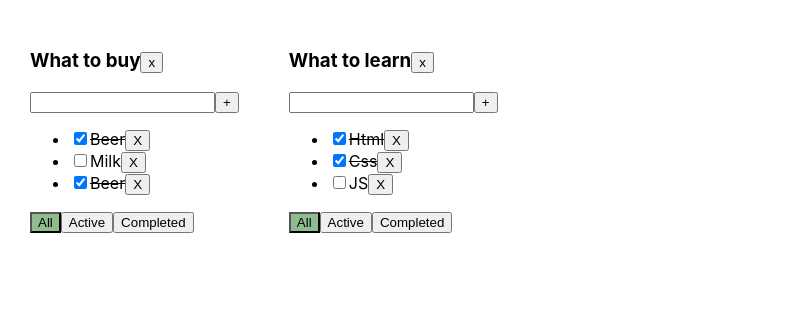
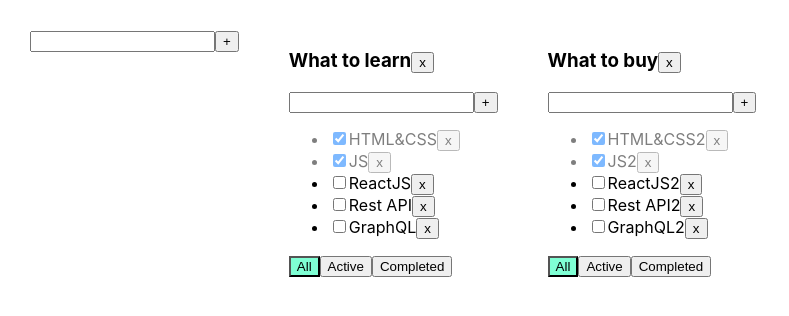
Before and after one commit to AlexChernov1996/Todolist, a React (Create React App) app: page / in a window 1280 px wide. Shown: the top 316 px of the page, without its empty margins (0-789 px from the left). Built offline with nearby package versions, Linux system fonts and the light colour scheme.

Commit message:
Lesson6 "Add EditableSpan and AddItemForm"

```diff
--- /dev/null
+++ b/src/AddItemForm.tsx
@@ -0,0 +1,38 @@
+import React, {ChangeEvent, useState} from 'react';
+import {KeyboardEvent} from 'react'
+
+type AddItemPropsType = {
+    addItem: (title: string) => void
+}
+export const AddItemForm = (props: AddItemPropsType) => {
+    let [title, setTitle] = useState("")
+    let [error, setError] = useState<string | null>(null)
+    const onChangeHandler = (e: ChangeEvent<HTMLInputElement>) => {
+        setTitle(e.currentTarget.value)
+    }
+    const onKeyPressHandler = (e: KeyboardEvent<HTMLInputElement>) => {
+        if (e.key === 'Enter') {
+            props.addItem(title)
+            setTitle('')
+        }
+    }
+    const addItem = () => {
+        if (title.trim() !== "") {
+            props.addItem(title);
+            setTitle("");
+        } else {
+            setError("Title is required");
+        }
+    }
+    return (
+        <div>
+            <input value={title}
+                   onChange={onChangeHandler}
+                   onKeyPress={onKeyPressHandler}
+                   className={error ? "error" : ""}
+            />
+            <button onClick={addItem}>+</button>
+            {error && <div className="error-message">{error}</div>}
+        </div>
+    );
+};
--- a/src/App.css
+++ b/src/App.css
@@ -6,12 +6,19 @@
 .App > div {
   margin-right: 50px;
 }
-.active{
-  background-color: darkseagreen;
+
+.error {
+  border: red 1px solid;
 }
-.completed{
-  text-decoration: line-through;
+
+.error-message {
+  color: red;
 }
-.error{
-  border-color: red;
+
+.active-filter {
+  background-color: aquamarine;
 }
+
+.is-done {
+  opacity: 0.5;
+}
--- a/src/App.tsx
+++ b/src/App.tsx
@@ -1,83 +1,113 @@
 import React, {useState} from 'react';
 import './App.css';
-import Todolist from "./Todolist";
-import {v1} from "uuid";
-import todolist from "./Todolist";
+import {Todolist} from './Todolist';
+import {v1} from 'uuid';
+import {AddItemForm} from "./AddItemForm";
 
-export type TodolistType = {
+export type FilterValuesType = "all" | "active" | "completed";
+export type todolistsType = {
     id: string
     title: string
     filter: FilterValuesType
 }
-export type FilterValuesType = 'all' | 'active' | 'completed'
-export type TaskType = {
-    id: string
-    title: string
-    isDone: boolean
-}
-export type TasksStateType = {
-    [todolistId: string]: Array<TaskType>
-}
 
 function App() {
-    const todolist_1 = v1()
-    const todolist_2 = v1()
-    const [todolists, setTodolists] = useState<TodolistType[]>([
-        {id: todolist_1, title: 'What to buy', filter: 'all'},
-        {id: todolist_2, title: 'What to learn', filter: 'all'},
+
+    let todolistID1 = v1();
+    let todolistID2 = v1();
+
+    let [todolists, setTodolists] = useState<Array<todolistsType>>([
+        {id: todolistID1, title: 'What to learn', filter: 'all'},
+        {id: todolistID2, title: 'What to buy', filter: 'all'},
     ])
-    const [tasks, setTasks] = useState<TasksStateType>({
-        [todolist_1]: [
-            {id: v1(), title: 'Beer', isDone: true},
-            {id: v1(), title: 'Milk', isDone: false},
-            {id: v1(), title: 'Beer', isDone: true},
+
+    let [tasks, setTasks] = useState({
+        [todolistID1]: [
+            {id: v1(), title: "HTML&CSS", isDone: true},
+            {id: v1(), title: "JS", isDone: true},
+            {id: v1(), title: "ReactJS", isDone: false},
+            {id: v1(), title: "Rest API", isDone: false},
+            {id: v1(), title: "GraphQL", isDone: false},
         ],
-        [todolist_2]: [
-            {id: v1(), title: 'Html', isDone: true},
-            {id: v1(), title: 'Css', isDone: true},
-            {id: v1(), title: 'JS', isDone: false},
-        ],
-    })
-    const removeTask = (taskId: string, todolistId: string) => {
+        [todolistID2]: [
+            {id: v1(), title: "HTML&CSS2", isDone: true},
+            {id: v1(), title: "JS2", isDone: true},
+            {id: v1(), title: "ReactJS2", isDone: false},
+            {id: v1(), title: "Rest API2", isDone: false},
+            {id: v1(), title: "GraphQL2", isDone: false},
+        ]
+    });
+
+    function removeTask(id: string, todolistId: string) {
         const newTasks = {...tasks}
-        newTasks[todolistId] = newTasks[todolistId].filter(t => t.id !== taskId)
-        setTasks(newTasks)
+        newTasks[todolistId] = tasks[todolistId].filter(t => t.id !== id)
+        setTasks(newTasks);
     }
-    const changeFilter = (newValue: FilterValuesType, todolistId: string) => {
-        setTodolists(todolists.map(t => t.id === todolistId ? ({...t, filter: newValue}) : t))
+
+    function addTask(title: string, todolistId: string) {
+        let task = {id: v1(), title: title, isDone: false};
+        let newTasks = {...tasks};
+        newTasks[todolistId].push(task)
+        setTasks(newTasks);
     }
-    const addTask = (title: string, todolistId: string) => {
-        const newTask = {id: v1(), title, isDone: false}
-        const newTasks = {...tasks}
-        newTasks[todolistId].push(newTask)
-        setTasks(newTasks)
+
+    function changeStatus(taskId: string, status: boolean, todolistId: string) {
+        let newTasks = {...tasks}
+        newTasks[todolistId] = newTasks[todolistId].map(t => t.id === taskId ? {...t, isDone: status} : t)
+        setTasks(newTasks);
     }
-    const changeTaskStatus = (id: string, todolistId: string) => {
-        const newTasks = tasks[todolistId].map(t => t.id === id ? {id: t.id, title: t.title, isDone: !t.isDone} : t)
-        const newState = {...tasks}
-        newState[todolistId] = newTasks
-        setTasks(newState)
+
+    function addTodolist(title: string) {
+        const todolistId = v1()
+        setTodolists([...todolists, {id: todolistId, title, filter: 'all'}])
+        setTasks({...tasks, [todolistId]: []})
     }
-    const removeTodolist = (todolistId:string) => {
+
+    function changeFilter(value: FilterValuesType, todolistId: string) {
+        setTodolists(todolists.map(t => t.id === todolistId ? {...t, filter: value} : t))
+    }
+
+    function removeTodolist(todolistId: string) {
         setTodolists(todolists.filter(t => t.id !== todolistId))
         delete tasks[todolistId]
     }
-    return (
-        <div className="App">
-            {todolists.map(t => {
+
+    function changeTaskTitle(todolistId: string, taskId: string, title: string) {
+        let newTasks = {...tasks}
+        const updatedTasks = tasks[todolistId].map(t => t.id === taskId ? {...t, title} : t)
+        newTasks[todolistId] = updatedTasks
+        setTasks(newTasks)
+    }
+    function changeTodolistTitle(todolistId:string,title:string){
+        setTodolists(todolists.map(t=> t.id === todolistId ? {...t,title} : t))
+    }
+
+    return (<div className="App">
+            <AddItemForm addItem={addTodolist}/>
+            {todolists.map((t) => {
+                let tasksForTodolist = tasks[t.id]
+                if (t.filter === "active") {
+                    tasksForTodolist = tasks[t.id].filter(t => !t.isDone);
+                }
+                if (t.filter === "completed") {
+                    tasksForTodolist = tasks[t.id].filter(t => t.isDone);
+                }
                 return <Todolist
-                    removeTodolist={removeTodolist}
                     key={t.id}
                     todolistId={t.id}
-                    filter={t.filter}
-                    title = {t.title}
-                    tasks={tasks[t.id]}
+                    title={t.title}
+                    tasks={tasksForTodolist}
                     removeTask={removeTask}
                     changeFilter={changeFilter}
                     addTask={addTask}
-                    changeTaskStatus={changeTaskStatus}
+                    changeTaskStatus={changeStatus}
+                    filter={t.filter}
+                    removeTodolist={removeTodolist}
+                    changeTaskTitle={changeTaskTitle}
+                    changeTodolistTitle={changeTodolistTitle}
                 />
             })}
+
         </div>
     )
 }
--- /dev/null
+++ b/src/EditableSpan.tsx
@@ -0,0 +1,36 @@
+import React, {ChangeEvent,KeyboardEvent, useState} from 'react';
+
+type EditableSpanPropsType = {
+    title: string
+    changeTitle:(title:string)=>void
+}
+export const EditableSpan = (props: EditableSpanPropsType) => {
+    const [title, setTitle] = useState('')
+    const [editable, setEditable] = useState(false)
+    const onDoubleClickOnEditableMode =() => setEditable(true)
+    const onBlurEditableModeOff = () => {
+        setEditable(false)
+        props.changeTitle(title)
+    }
+    const onKeyPressChangeTitle = (e:KeyboardEvent<HTMLInputElement>)=>{
+       if(e.key ==="Enter"){
+           setEditable(false)
+           props.changeTitle(title)
+           setTitle('')
+       }
+    }
+   const editableInputChange=(e:ChangeEvent<HTMLInputElement>)=>{
+        setTitle(e.currentTarget.value)
+   }
+    return (
+        <>
+            {editable
+                ? <input autoFocus value={title}
+                         onBlur={onBlurEditableModeOff}
+                         onChange={editableInputChange}
+                         onKeyPress={onKeyPressChangeTitle}
+                />
+                : <span onDoubleClick={onDoubleClickOnEditableMode}>{props.title}</span>}
+        </>
+    );
+};
--- a/src/Todolist.tsx
+++ b/src/Todolist.tsx
@@ -1,93 +1,75 @@
-import React, {ChangeEvent, useState} from 'react';
-import {FilterValuesType, TaskType, TodolistType} from "./App";
+import React, {ChangeEvent, KeyboardEvent, useState} from 'react';
+import {FilterValuesType} from './App';
+import {AddItemForm} from "./AddItemForm";
+import {EditableSpan} from "./EditableSpan";
 
-type TodolistPropsType = {
-    filter: FilterValuesType
-    title:string
-    tasks: TaskType[]
-    removeTask: (taskId: string,todolistId:string) => void
-    changeFilter: (newValue: FilterValuesType,todolistId:string) => void
-    addTask: (title: string,todolistId:string) => void
-    changeTaskStatus: (id: string, todolistId:string) => void
-    todolistId:string
-    removeTodolist:(todolistId:string) => void
+type TaskType = {
+    id: string
+    title: string
+    isDone: boolean
 }
 
-const Todolist = (props: TodolistPropsType) => {
-        const [title, setTitle] = useState('')
-        const [error, setError] = useState('')
-        const getTasksForRender = (tasks: TaskType[], filter: FilterValuesType): TaskType[] => {
-            switch (filter) {
-                case "active":
-                    return tasks.filter(t => !t.isDone)
-                case "completed":
-                    return tasks.filter(t => t.isDone)
-                default:
-                    return tasks
+type PropsType = {
+    todolistId: string
+    title: string
+    tasks: Array<TaskType>
+    removeTask: (taskId: string, todolistId: string) => void
+    changeFilter: (value: FilterValuesType, todolistId: string) => void
+    addTask: (title: string, todolistId: string) => void
+    changeTaskStatus: (taskId: string, status: boolean, todolistId: string) => void
+    filter: FilterValuesType
+    removeTodolist: (todolistId: string) => void
+    changeTaskTitle: (todolistId: string, taskId: string, title: string) => void
+    changeTodolistTitle: (todolistId: string, title: string) => void
 }
+
+export function Todolist(props: PropsType) {
+
+    const addTask = (title: string) => {
+        props.addTask(title, props.todolistId)
     }
-        const addTask = () => {
-            if (title.trim()) {
-                props.addTask(title, props.todolistId)
-                setTitle('')
-            } else setError('error')
-
+    const onAllClickHandler = () => props.changeFilter("all", props.todolistId);
+    const onActiveClickHandler = () => props.changeFilter("active", props.todolistId);
+    const onCompletedClickHandler = () => props.changeFilter("completed", props.todolistId);
+    const changeTodolistTitle = (title: string) => {
+        props.changeTodolistTitle(props.todolistId, title)
     }
-        const onClickButtonAll = () => props.changeFilter('all',props.todolistId)
-        const onClickButtonActive = () => props.changeFilter('active',props.todolistId)
-        const onClickButtonCompleted = () => props.changeFilter('completed',props.todolistId)
-
-        const addActiveClassToFilterAll = props.filter === 'all' ? 'active' : ''
-        const addActiveClassToFilterActive = props.filter === 'active' ? 'active' : ''
-        const addActiveClassToFilterCompleted = props.filter === 'completed' ? 'active' : ''
-
-        const onChangeTaskTitle = (e: ChangeEvent<HTMLInputElement>) => {
-            setTitle(e.currentTarget.value)
-            if (error) setError('')
+    return <div>
+        <h3>
+            <EditableSpan title={props.title} changeTitle={changeTodolistTitle}/>
+            <button onClick={() => props.removeTodolist(props.todolistId)}>x</button>
+        </h3>
+        <AddItemForm addItem={addTask}/>
+        <ul>
+            {
+                props.tasks.map(t => {
+                    const onClickHandler = () => props.removeTask(t.id, props.todolistId)
+                    const onChangeHandler = (e: ChangeEvent<HTMLInputElement>) => {
+                        props.changeTaskStatus(t.id, e.currentTarget.checked, props.todolistId);
                     }
-        const tasksForTodolist = getTasksForRender(props.tasks, props.filter)
-        const tasksForRender = tasksForTodolist.length ?
-            tasksForTodolist.map(t => {
-                const removeTask = () => props.removeTask(t.id,props.todolistId)
-                const onChangeTaskStatusHandler = () => props.changeTaskStatus(t.id,props.todolistId)
-
-                return <li key={t.id}>
-                    <input type="checkbox" checked={t.isDone} onChange={onChangeTaskStatusHandler}/>
-                    <span className={t.isDone ? 'completed' : ''}>{t.title}</span>
-                    <button onClick={removeTask}>X</button>
+                    const changeTaskTitle = (title: string) => {
+                        props.changeTaskTitle(props.todolistId, t.id, title)
+                    }
+                    return <li key={t.id} className={t.isDone ? "is-done" : ""}>
+                        <input type="checkbox"
+                               onChange={onChangeHandler}
+                               checked={t.isDone}/>
+                        <EditableSpan title={t.title} changeTitle={changeTaskTitle}/>
+                        <button onClick={onClickHandler}>x</button>
                     </li>
                 })
-            : <span>List is empty</span>
-        return (
-            <div>
-                <div>
-                    <h3>{props.title}
-                        <button onClick={()=>props.removeTodolist(props.todolistId)}>x</button></h3>
-                    <div>
-                        <input
-                            value={title}
-                            onChange={onChangeTaskTitle}
-                            onKeyPress={(e) => {
-                                e.key === "Enter" && addTask()
-                            }}
-                            className={error ? 'error' : ''}
-                            placeholder={error ? 'Title is required' : ''}
-                        />
-                        <button onClick={addTask}>+</button>
-                    </div>
-                    <ul>
-                        {tasksForRender}
+            }
         </ul>
         <div>
-                        <button onClick={onClickButtonAll} className={addActiveClassToFilterAll}>All</button>
-                        <button onClick={onClickButtonActive} className={addActiveClassToFilterActive}>Active</button>
-                        <button onClick={onClickButtonCompleted} className={addActiveClassToFilterCompleted}>Completed
+            <button className={props.filter === 'all' ? "active-filter" : ""}
+                    onClick={onAllClickHandler}>All
+            </button>
+            <button className={props.filter === 'active' ? "active-filter" : ""}
+                    onClick={onActiveClickHandler}>Active
+            </button>
+            <button className={props.filter === 'completed' ? "active-filter" : ""}
+                    onClick={onCompletedClickHandler}>Completed
             </button>
         </div>
     </div>
-            </div>
-        );
 }
-;
-
-export default Todolist;
--- a/src/index.tsx
+++ b/src/index.tsx
@@ -4,7 +4,9 @@ import './index.css';
 import App from './App';
 import * as serviceWorker from './serviceWorker';
 
-ReactDOM.render(<App />,  document.getElementById('root'));
+ReactDOM.render(<App/>, document.getElementById('root'));
 
-
+// If you want your app to work offline and load faster, you can change
+// unregister() to register() below. Note this comes with some pitfalls.
+// Learn more about service workers: https://bit.ly/CRA-PWA
 serviceWorker.unregister();
```
Lines whose indentation alone changed are shown as unchanged.
